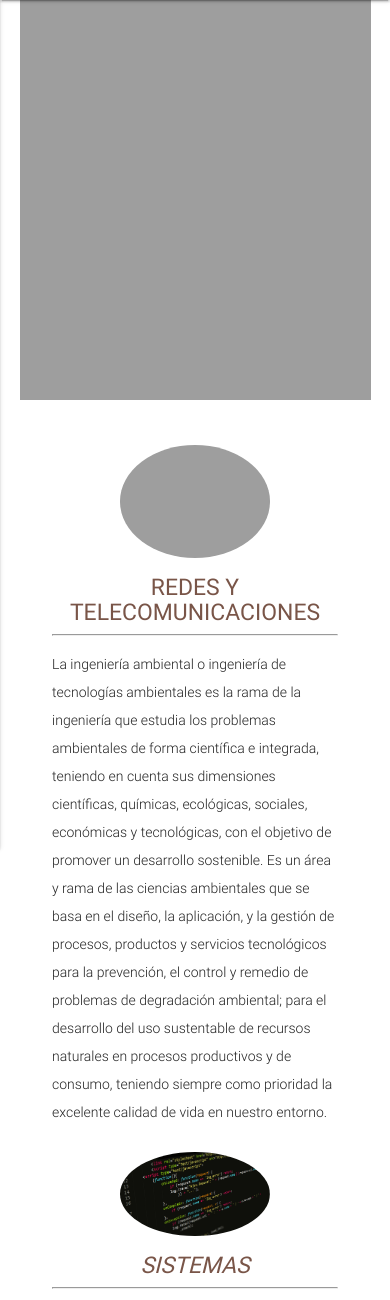
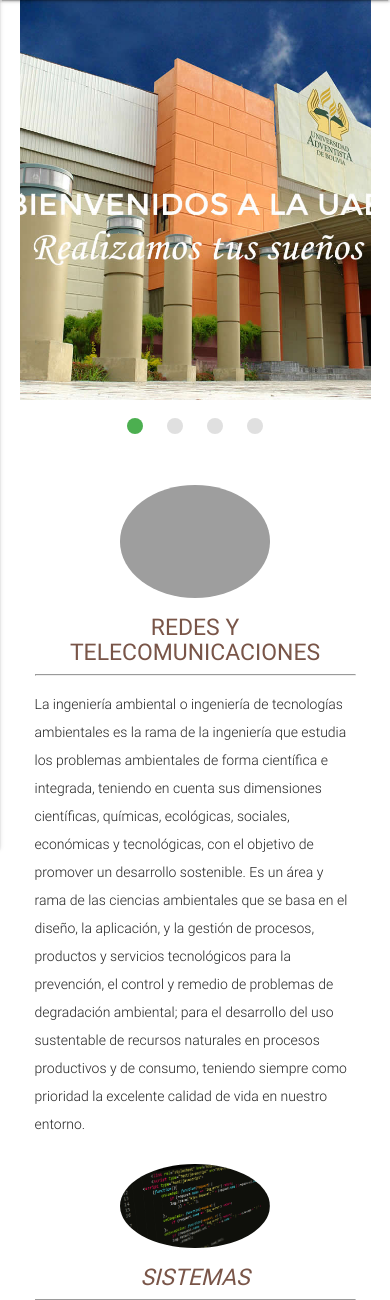
Before and after one commit to the-uab/webingenieria, a PHP site: page / in a window 390 px wide. Shown: the part 56-1356 px from the top of the page. Run offline with PHP 8.4, Linux system fonts and the light colour scheme; grey boxes are pictures that could not be loaded.

Commit message:
No es necesario que vuelvas a poner las stilos y los scripts estos ya estan en el footerIn he movido algunas cosas de los elementos que estaban chocando y sugiero quitar el navbar-fixed porque al momento de responsive o modal le da un aspecto gris algo no agradable

```diff
--- a/view/bodyIn.php
+++ b/view/bodyIn.php
@@ -1,7 +1,7 @@
 
 
 
-  <div class="container">
+  <div class="">
     <div class="section">
 
       <!--   Icon Section   -->
--- a/view/footerIn.php
+++ b/view/footerIn.php
@@ -44,3 +44,12 @@
 <script src="js/jquery.min.js"></script>
 <script src="js/materialize.min.js"></script>
 <script src="js/init.js"></script>
+
+<script type="text/javascript">
+$(document).ready(function(){
+    $('.slider').slider();
+  });
+</script>
+
+</body>
+</html>
--- a/view/slider.php
+++ b/view/slider.php
@@ -1,8 +1,3 @@
-
-    <link href="css/materialize.css" type="text/css" rel="stylesheet" media="screen,projection"/>
-    <link href="css/style.css" type="text/css" rel="stylesheet" media="screen,projection"/>
-    <link href="css/font-awesome/css/font-awesome.min.css" type="text/css" rel="stylesheet" media="screen,projection"/>
-
 <div class="container">
   <div class="row">
     <div class="col s12">
@@ -25,17 +20,3 @@
         </div>
     </div>
 </div>
-
-
-<script src="js/jquery.min.js"></script>
-<script src="js/materialize.min.js"></script>
-<script src="js/init.js"></script>
-<script>
-    $(document).ready(function(){
-        $('select').material_select();
-        $('datepicker').pickedate();
-        $('dropdown.button').dropdown();
-        $('button-collapse').sideNav();
-        $('.slider').slider();
-    });
-</script>
```
